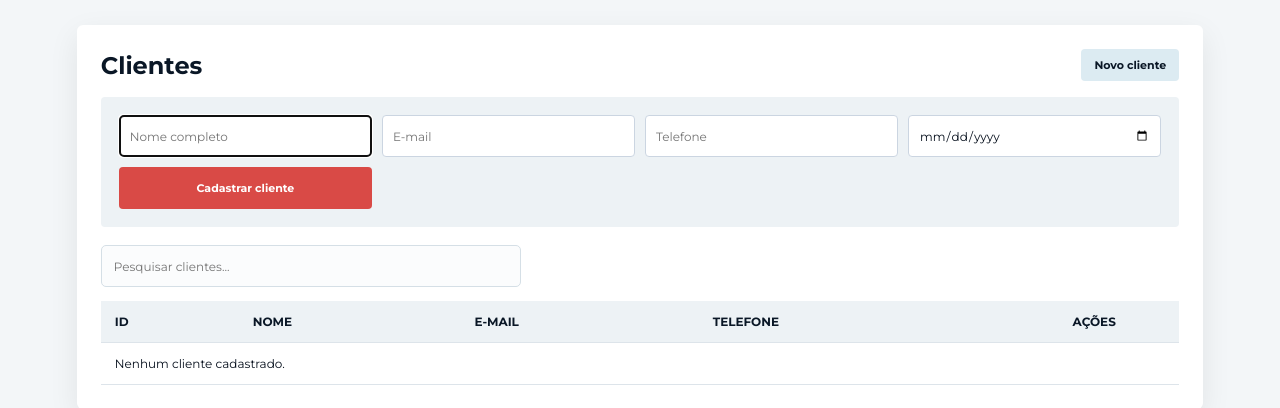
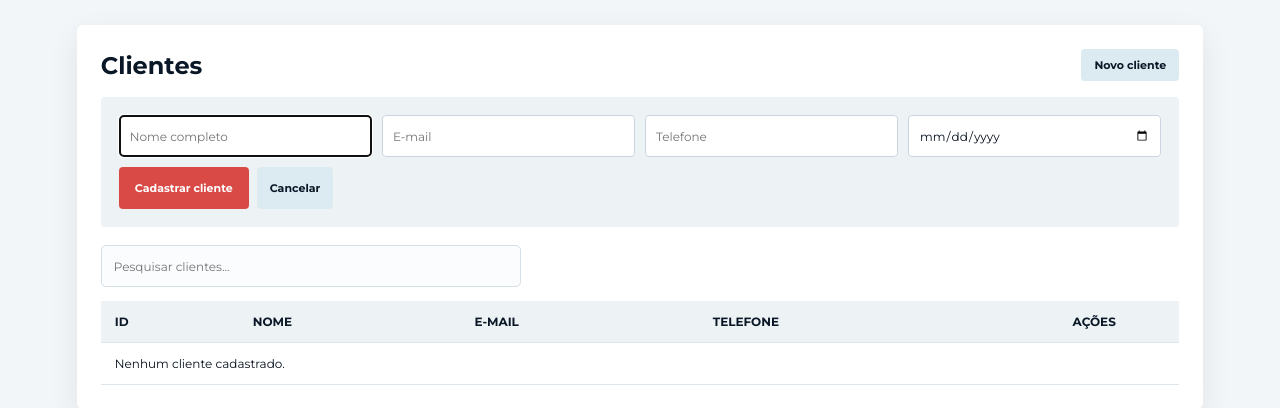
Before and after one commit to sophianaderf/agencia-de-viagens-python, a Flask app: page /area-funcionario in a window 1280 px wide, after a click on "Novo cliente". Shown: the part 258-666 px from the top of the page. Run offline with Flask 3, Linux system fonts and the light colour scheme; a user stored in the database is signed in; data that the repository does not hold is empty; parts of the project's set-up code (start-up, migrations or seed data) failed here and were passed over; some libraries are stand-ins or nearby versions.

Commit message:
adicionando opção cancelar

```diff
--- a/public/static/style.css
+++ b/public/static/style.css
@@ -955,8 +955,24 @@ th {
     font-size: 12px;
 }
 
-.record-edit-form .primary-button {
+.record-edit-form .form-actions button {
     min-height: 38px;
+}
+
+.form-actions {
+    grid-column: 1 / -1;
+    display: flex;
+    flex-wrap: wrap;
+    gap: 8px;
+}
+
+.form-actions .primary-button,
+.form-actions .secondary-button {
+    min-height: 38px;
+}
+
+.record-edit-form .form-actions {
+    margin-top: 2px;
 }
 
 .delete-button {
@@ -995,6 +1011,29 @@ th {
 
 .admin-form button {
     min-height: 42px;
+}
+
+.admin-form .form-actions button {
+    min-height: 42px;
+}
+
+.status-form {
+    display: grid;
+    gap: 6px;
+}
+
+.status-actions {
+    display: flex;
+    gap: 6px;
+}
+
+.status-actions[hidden] {
+    display: none;
+}
+
+.status-actions button {
+    min-height: 32px;
+    padding: 6px 8px;
 }
 
 .admin-search {
--- a/templates/area_funcionario.html
+++ b/templates/area_funcionario.html
@@ -21,7 +21,10 @@
             <input name="email" type="email" required placeholder="E-mail">
             <input name="telefone" required placeholder="Telefone">
             <input name="data_de_nascimento" type="date" required>
+            <div class="form-actions">
                 <button class="primary-button" type="submit">Cadastrar cliente</button>
+                <button class="secondary-button" type="button" onclick="cancelarCadastro(this)">Cancelar</button>
+            </div>
         </form>
         <input class="admin-search" type="search" placeholder="Pesquisar clientes..." aria-label="Pesquisar clientes">
         <div class="admin-table">
@@ -42,7 +45,10 @@
                                     <input name="email" type="email" value="{{ item.email }}" required placeholder="E-mail" aria-label="E-mail">
                                     <input name="telefone" value="{{ item.telefone }}" required placeholder="Telefone" aria-label="Telefone">
                                     <input name="data_de_nascimento" type="date" value="{{ item.data_de_nascimento.strftime('%Y-%m-%d') }}" required aria-label="Data de nascimento">
+                                    <div class="form-actions">
                                         <button class="primary-button" type="submit">Salvar alterações</button>
+                                        <button class="secondary-button" type="button" onclick="cancelarEdicao(this)">Cancelar</button>
+                                    </div>
                                     </form>
                                 </details>
                                 <form method="post" action="{{ url_for('deletar_item', tabela='cliente', item_id=item.id) }}" onsubmit="return confirm('Excluir este cliente?');">
@@ -67,7 +73,10 @@
             <input name="estado" required placeholder="Estado">
             <input name="pais" required placeholder="País">
             <input name="descricao" required placeholder="Descrição do destino">
+            <div class="form-actions">
                 <button class="primary-button" type="submit">Cadastrar destino</button>
+                <button class="secondary-button" type="button" onclick="cancelarCadastro(this)">Cancelar</button>
+            </div>
         </form>
         <input class="admin-search" type="search" placeholder="Pesquisar destinos..." aria-label="Pesquisar destinos">
         <div class="admin-table">
@@ -85,7 +94,10 @@
                                         <input name="estado" value="{{ item.estado }}" required placeholder="Estado">
                                         <input name="pais" value="{{ item.pais }}" required placeholder="País">
                                         <input name="descricao" value="{{ item.descricao }}" required placeholder="Descrição">
+                                        <div class="form-actions">
                                             <button class="primary-button" type="submit">Salvar alterações</button>
+                                            <button class="secondary-button" type="button" onclick="cancelarEdicao(this)">Cancelar</button>
+                                        </div>
                                     </form>
                                 </details>
                                 <form method="post" action="{{ url_for('deletar_item', tabela='destino', item_id=item.id) }}" onsubmit="return confirm('Excluir este destino?');"><button class="delete-button" type="submit">Excluir</button></form>
@@ -111,7 +123,10 @@
                 <option value="">Selecione o destino</option>
                 {% for destino in destinos_opcoes %}<option value="{{ destino.id }}">{{ destino.cidade }}</option>{% endfor %}
             </select>
+            <div class="form-actions">
                 <button class="primary-button" type="submit">Cadastrar hotel</button>
+                <button class="secondary-button" type="button" onclick="cancelarCadastro(this)">Cancelar</button>
+            </div>
         </form>
         <input class="admin-search" type="search" placeholder="Pesquisar hotéis..." aria-label="Pesquisar hotéis">
         <div class="admin-table">
@@ -130,7 +145,10 @@
                                             <option value="">Selecione o destino</option>
                                             {% for destino in destinos_opcoes %}<option value="{{ destino.id }}" {% if destino.id == item.id_destino %}selected{% endif %}>{{ destino.cidade }}</option>{% endfor %}
                                         </select>
+                                        <div class="form-actions">
                                             <button class="primary-button" type="submit">Salvar alterações</button>
+                                            <button class="secondary-button" type="button" onclick="cancelarEdicao(this)">Cancelar</button>
+                                        </div>
                                     </form>
                                 </details>
                                 <form method="post" action="{{ url_for('deletar_item', tabela='hotel', item_id=item.id) }}" onsubmit="return confirm('Excluir este hotel?');"><button class="delete-button" type="submit">Excluir</button></form>
@@ -155,7 +173,10 @@
                 <option value="">Selecione o destino</option>
                 {% for destino in destinos_opcoes %}<option value="{{ destino.id }}">{{ destino.cidade }}</option>{% endfor %}
             </select>
+            <div class="form-actions">
                 <button class="primary-button" type="submit">Cadastrar pacote</button>
+                <button class="secondary-button" type="button" onclick="cancelarCadastro(this)">Cancelar</button>
+            </div>
         </form>
         <input class="admin-search" type="search" placeholder="Pesquisar pacotes..." aria-label="Pesquisar pacotes">
         <div class="admin-table">
@@ -175,7 +196,10 @@
                                             <option value="">Selecione o destino</option>
                                             {% for destino in destinos_opcoes %}<option value="{{ destino.id }}" {% if destino.id == item.id_destino %}selected{% endif %}>{{ destino.cidade }}</option>{% endfor %}
                                         </select>
+                                        <div class="form-actions">
                                             <button class="primary-button" type="submit">Salvar alterações</button>
+                                            <button class="secondary-button" type="button" onclick="cancelarEdicao(this)">Cancelar</button>
+                                        </div>
                                     </form>
                                 </details>
                                 <form method="post" action="{{ url_for('deletar_item', tabela='pacote', item_id=item.id) }}" onsubmit="return confirm('Excluir este pacote?');"><button class="delete-button" type="submit">Excluir</button></form>
@@ -197,7 +221,10 @@
             <select name="id_cliente" required><option value="">Cliente</option>{% for cliente in clientes_opcoes %}<option value="{{ cliente.id }}">{{ cliente.nome }}</option>{% endfor %}</select>
             <select name="id_pacote" required><option value="">Pacote</option>{% for pacote in pacotes_opcoes %}<option value="{{ pacote.id }}">{{ pacote.nome_pacote }}</option>{% endfor %}</select>
             <select name="id_funcionario" required><option value="">Funcionário responsável</option>{% for funcionario in funcionarios_opcoes %}<option value="{{ funcionario.id }}">{{ funcionario.nome }}</option>{% endfor %}</select>
+            <div class="form-actions">
                 <button class="primary-button" type="submit">Realizar reserva</button>
+                <button class="secondary-button" type="button" onclick="cancelarCadastro(this)">Cancelar</button>
+            </div>
         </form>
         <input class="admin-search" type="search" placeholder="Pesquisar reservas..." aria-label="Pesquisar reservas">
         <div class="admin-table">
@@ -220,7 +247,10 @@
                                         <select name="id_funcionario" required>
                                             {% for funcionario in funcionarios_opcoes %}<option value="{{ funcionario.id }}" {% if funcionario.id == item.id_funcionario %}selected{% endif %}>{{ funcionario.nome }}</option>{% endfor %}
                                         </select>
+                                        <div class="form-actions">
                                             <button class="primary-button" type="submit">Salvar alterações</button>
+                                            <button class="secondary-button" type="button" onclick="cancelarEdicao(this)">Cancelar</button>
+                                        </div>
                                     </form>
                                 </details>
                                 <form method="post" action="{{ url_for('deletar_item', tabela='reserva', item_id=item.id) }}" onsubmit="return confirm('Excluir esta reserva?');"><button class="delete-button" type="submit">Excluir</button></form>
@@ -243,7 +273,10 @@
             <input name="quantidade_parcelas" type="number" min="1" required placeholder="Parcelas">
             <input name="data_pagamento" type="date" required>
             <select name="status" required><option>Pendente</option><option>Pago</option><option>Cancelado</option></select>
+            <div class="form-actions">
                 <button class="primary-button" type="submit">Registrar pagamento</button>
+                <button class="secondary-button" type="button" onclick="cancelarCadastro(this)">Cancelar</button>
+            </div>
         </form>
         <input class="admin-search" type="search" placeholder="Pesquisar pagamentos..." aria-label="Pesquisar pagamentos">
         <div class="admin-table">
@@ -252,11 +285,15 @@
                     <tr data-search-row><td>{{ item.id }}</td><td>#{{ item.id_reserva }}</td><td>R$ {{ item.valor_total }}</td><td>{{ item.forma_pagamento }}</td>
                         <td>
                             <form class="status-form" method="post" action="{{ url_for('atualizar_status_pagamento', item_id=item.id) }}">
-                                <select name="status" onchange="this.form.submit()">
+                                <select name="status">
                                     <option {% if item.status == 'Pendente' %}selected{% endif %}>Pendente</option>
                                     <option {% if item.status == 'Pago' %}selected{% endif %}>Pago</option>
                                     <option {% if item.status == 'Cancelado' %}selected{% endif %}>Cancelado</option>
                                 </select>
+                                <div class="status-actions" hidden>
+                                    <button class="primary-button" type="submit">Salvar</button>
+                                    <button class="secondary-button" type="reset">Cancelar</button>
+                                </div>
                             </form>
                         </td>
                         <td class="record-actions-cell">
@@ -276,7 +313,10 @@
                                         <select name="status" required>
                                             {% for status in ['Pendente', 'Pago', 'Cancelado'] %}<option {% if status == item.status %}selected{% endif %}>{{ status }}</option>{% endfor %}
                                         </select>
+                                        <div class="form-actions">
                                             <button class="primary-button" type="submit">Salvar alterações</button>
+                                            <button class="secondary-button" type="button" onclick="cancelarEdicao(this)">Cancelar</button>
+                                        </div>
                                     </form>
                                 </details>
                                 <form method="post" action="{{ url_for('deletar_item', tabela='pagamento', item_id=item.id) }}" onsubmit="return confirm('Excluir este pagamento?');"><button class="delete-button" type="submit">Excluir</button></form>
@@ -294,6 +334,34 @@ function abrirCadastro(id) {
     form.classList.toggle('hidden-form');
     if (!form.classList.contains('hidden-form')) form.querySelector('input, select')?.focus();
 }
+
+function cancelarCadastro(botao) {
+    const form = botao.closest('.admin-form');
+    form.reset();
+    form.classList.add('hidden-form');
+    form.closest('.admin-section').querySelector('.admin-section-heading button').focus();
+}
+
+function cancelarEdicao(botao) {
+    const form = botao.closest('.record-edit-form');
+    const detalhes = form.closest('details');
+    form.reset();
+    detalhes.open = false;
+    detalhes.querySelector('summary').focus();
+}
+
+document.querySelectorAll('.status-form').forEach(form => {
+    const selecao = form.querySelector('select');
+    const acoes = form.querySelector('.status-actions');
+    const valorInicial = selecao.value;
+
+    selecao.addEventListener('change', () => {
+        acoes.hidden = selecao.value === valorInicial;
+    });
+    form.addEventListener('reset', () => {
+        acoes.hidden = true;
+    });
+});
 
 document.querySelectorAll('[data-searchable-section]').forEach(section => {
     const search = section.querySelector('.admin-search');
--- a/templates/base.html
+++ b/templates/base.html
@@ -4,7 +4,7 @@
     <meta charset="UTF-8">
     <meta name="viewport" content="width=device-width, initial-scale=1.0">
     <title>{% block title %}Agência de Viagens{% endblock %}</title>
-    <link rel="stylesheet" href="{{ url_for('static', filename='style.css', v=10) }}">
+    <link rel="stylesheet" href="{{ url_for('static', filename='style.css', v=11) }}">
 </head>
 <body class="{{ 'admin-body' if request.endpoint == 'area_funcionario' else '' }}">
     <header class="site-header">
```
Lines whose indentation alone changed are shown as unchanged.
